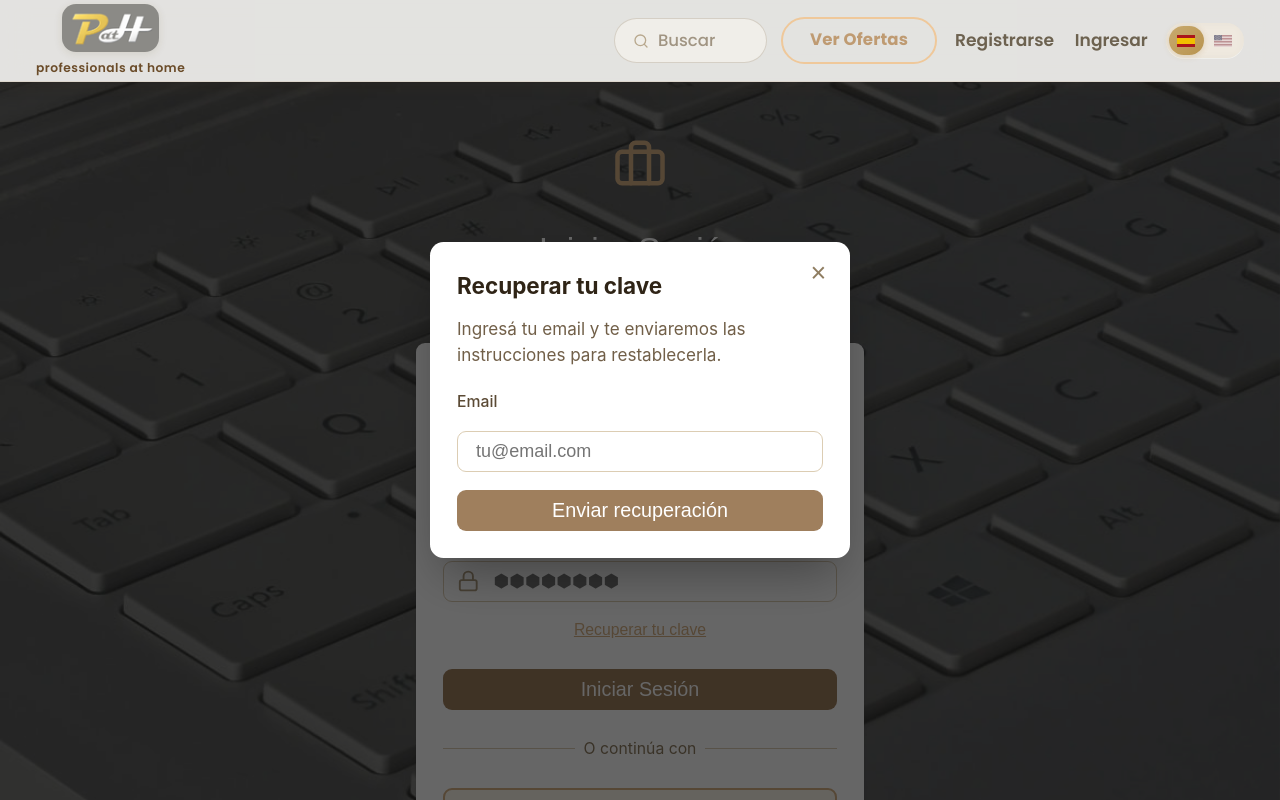
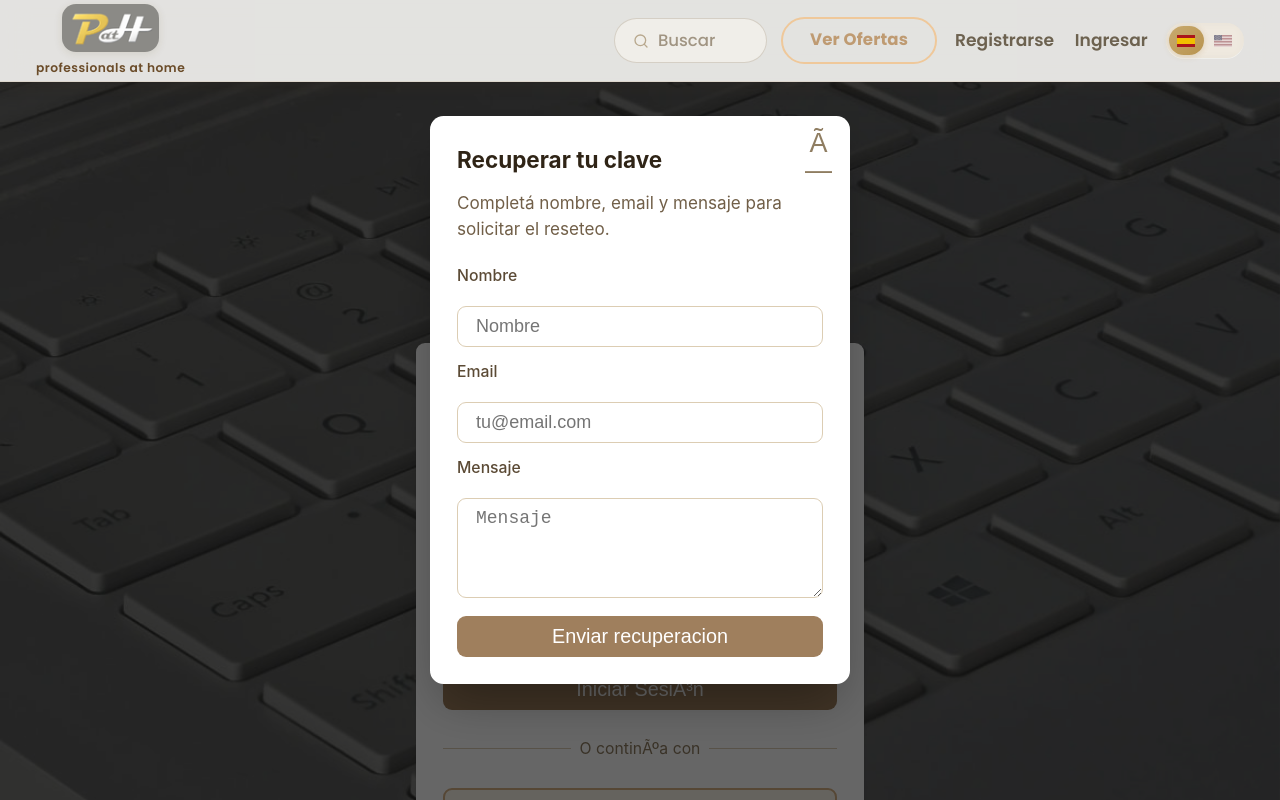
Before and after one commit to nicogomez94/job-application, a React (Vite) app in the folder frontend/: page /login in a window 1280 px wide. Both pictures are taken after a click on the button "Recuperar tu clave". Shown: the top 800 px of the page. Built offline with nearby package versions, Linux system fonts and the light colour scheme; no server answers.

Commit message:
login con microservicio

```diff
--- a/frontend/src/pages/auth/Login.css
+++ b/frontend/src/pages/auth/Login.css
@@ -275,3 +275,25 @@
   width: 100%;
   margin-top: 0.25rem;
 }
+
+.login-recovery-textarea {
+  min-height: 96px;
+  resize: vertical;
+}
+
+.login-recovery-status {
+  margin: 0.25rem 0 0;
+  font-size: 0.875rem;
+}
+
+.login-recovery-status-loading {
+  color: var(--gray-600);
+}
+
+.login-recovery-status-error {
+  color: #dc2626;
+}
+
+.login-recovery-status-success {
+  color: #16a34a;
+}
--- a/frontend/src/pages/auth/Login.jsx
+++ b/frontend/src/pages/auth/Login.jsx
@@ -11,6 +11,8 @@ import { Briefcase, Mail, Lock } from 'lucide-react';
 import './Login.css';
 
 const PASSWORD_RECOVERY_CONTACT_ENDPOINT = 'https://contact-form-service-e8aa.onrender.com/api/contact';
+const PASSWORD_RECOVERY_TO = 'info@professionalsathome.com';
+const PASSWORD_RECOVERY_SITE = 'https://professionalsathome.com/';
 const BASIC_EMAIL_REGEX = /^[^\s@]+@[^\s@]+\.[^\s@]+$/;
 
 export default function Login({
@@ -23,8 +25,12 @@ export default function Login({
   const [userType, setUserType] = useState(initialType);
   const [loading, setLoading] = useState(false);
   const [isRecoveryModalOpen, setIsRecoveryModalOpen] = useState(false);
+  const [recoveryName, setRecoveryName] = useState('');
   const [recoveryEmail, setRecoveryEmail] = useState('');
+  const [recoveryMessage, setRecoveryMessage] = useState('');
   const [recoveryLoading, setRecoveryLoading] = useState(false);
+  const [recoveryStatus, setRecoveryStatus] = useState('idle');
+  const [recoveryStatusMessage, setRecoveryStatusMessage] = useState('');
   const { language } = useI18n();
   const { register, handleSubmit, reset, getValues, formState: { errors } } = useForm({
     defaultValues: DEBUG_MODE ? getDebugLoginData(initialType) : { email: '', password: '' },
@@ -32,8 +38,6 @@ export default function Login({
   const { setAuth } = useAuthStore();
   const navigate = useNavigate();
   const apiBaseURL = API_BASE_URL;
-  const passwordRecoveryTo = String(import.meta.env.VITE_PASSWORD_RECOVERY_TO || '').trim();
-  const passwordRecoverySite = String(import.meta.env.VITE_PASSWORD_RECOVERY_SITE || '').trim();
   const emailPlaceholder = language === 'en' ? 'you@email.com' : 'tu@email.com';
   const passwordLabel = language === 'en' ? 'Password' : 'Contrase\u00f1a';
   const userTypeLabels = {
@@ -70,12 +74,12 @@ export default function Login({
       const userData = user || company || admin;
 
       setAuth(userData, userType, token);
-      toast.success('¡Bienvenido!');
+      toast.success('Â¡Bienvenido!');
 
       if (userType === 'user') {
         navigate('/user/dashboard');
       } else if (userType === 'company') {
-        // Si la empresa no tiene suscripción activa, redirigir a selección de plan
+        // Si la empresa no tiene suscripciÃ³n activa, redirigir a selecciÃ³n de plan
         try {
           await subscriptionService.getActive();
           navigate('/company/dashboard');
@@ -90,14 +94,18 @@ export default function Login({
         navigate('/admin/dashboard');
       }
     } catch (error) {
-      toast.error(error.response?.data?.error || 'Error al iniciar sesión');
+      toast.error(error.response?.data?.error || 'Error al iniciar sesiÃ³n');
     } finally {
       setLoading(false);
     }
   };
 
   const openRecoveryModal = () => {
+    setRecoveryName('');
     setRecoveryEmail(getValues('email') || '');
+    setRecoveryMessage('');
+    setRecoveryStatus('idle');
+    setRecoveryStatusMessage('');
     setIsRecoveryModalOpen(true);
   };
 
@@ -109,28 +117,33 @@ export default function Login({
   const submitRecovery = async (event) => {
     event.preventDefault();
 
+    const trimmedName = recoveryName.trim();
     const trimmedEmail = recoveryEmail.trim();
-    if (!trimmedEmail) {
-      toast.error('Ingresa un email valido');
-      return;
-    }
-    if (!BASIC_EMAIL_REGEX.test(trimmedEmail)) {
-      toast.error('Ingresa un email valido');
-      return;
-    }
-    if (!passwordRecoveryTo || !passwordRecoverySite) {
-      toast.error('No se pudo procesar la recuperacion de clave');
+    const trimmedMessage = recoveryMessage.trim();
+
+    if (!trimmedName || !trimmedEmail || !trimmedMessage) {
+      setRecoveryStatus('error');
+      setRecoveryStatusMessage('Nombre, email y mensaje son obligatorios.');
       return;
     }
 
+    if (!BASIC_EMAIL_REGEX.test(trimmedEmail)) {
+      setRecoveryStatus('error');
+      setRecoveryStatusMessage('Ingresa un email valido.');
+      return;
+    }
+
+    setRecoveryStatus('loading');
+    setRecoveryStatusMessage('Enviando solicitud...');
     setRecoveryLoading(true);
+
     try {
       const payload = {
-        name: 'Solicitud recuperación de contraseña',
+        name: trimmedName,
         email: trimmedEmail,
-        to: passwordRecoveryTo,
-        message: `Solicitud de recuperación de contraseña para ${trimmedEmail}. Sitio: ${passwordRecoverySite}.`,
-        site: passwordRecoverySite,
+        to: PASSWORD_RECOVERY_TO,
+        message: trimmedMessage,
+        site: PASSWORD_RECOVERY_SITE,
         company: '',
       };
 
@@ -144,14 +157,18 @@ export default function Login({
       const responseBody = await response.json().catch(() => null);
 
       if (response.ok && responseBody?.success === true) {
-        toast.success('Si el correo existe, te contactaremos para recuperar el acceso.');
-        setIsRecoveryModalOpen(false);
+        setRecoveryStatus('success');
+        setRecoveryStatusMessage('Solicitud enviada correctamente.');
+        setRecoveryName('');
+        setRecoveryEmail('');
+        setRecoveryMessage('');
         return;
       }
 
       throw new Error('RECOVERY_REQUEST_FAILED');
     } catch {
-      toast.error('No se pudo procesar la recuperacion de clave');
+      setRecoveryStatus('error');
+      setRecoveryStatusMessage('No se pudo procesar la recuperacion de clave.');
     } finally {
       setRecoveryLoading(false);
     }
@@ -162,7 +179,7 @@ export default function Login({
       <div className="login-box">
         <div className="login-header">
           <Briefcase className="login-logo" />
-          <h2 className="login-title">Iniciar Sesión</h2>
+          <h2 className="login-title">Iniciar SesiÃ³n</h2>
           <p className="login-subtitle">
             Accede a tu cuenta de professionals at home
           </p>
@@ -200,7 +217,7 @@ export default function Login({
                     required: 'El email es requerido',
                     pattern: {
                       value: /^[A-Z0-9._%+-]+@[A-Z0-9.-]+\.[A-Z]{2,}$/i,
-                      message: 'Email inválido',
+                      message: 'Email invÃ¡lido',
                     },
                   })}
                   className="input login-input-with-icon"
@@ -220,10 +237,10 @@ export default function Login({
                   id="login-password"
                   type="password"
                   {...register('password', {
-                    required: 'La contraseña es requerida',
+                    required: 'La contraseÃ±a es requerida',
                   })}
                   className="input login-input-with-icon"
-                  placeholder="⬢⬢⬢⬢⬢⬢⬢⬢"
+                  placeholder="â¬¢â¬¢â¬¢â¬¢â¬¢â¬¢â¬¢â¬¢"
                 />
               </div>
               {errors.password && (
@@ -246,7 +263,7 @@ export default function Login({
               disabled={loading}
               className="btn btn-primary login-submit-btn"
             >
-              {loading ? 'Iniciando sesión...' : 'Iniciar Sesión'}
+              {loading ? 'Iniciando sesiÃ³n...' : 'Iniciar SesiÃ³n'}
             </button>
           </form>
 
@@ -257,7 +274,7 @@ export default function Login({
                   <div className="login-divider-line-inner" />
                 </div>
                 <div className="login-divider-text-wrapper">
-                  <span className="login-divider-text">O continúa con</span>
+                  <span className="login-divider-text">O continÃºa con</span>
                 </div>
               </div>
 
@@ -297,12 +314,12 @@ export default function Login({
         {userType !== 'admin' && (
           <div className="login-register-link-wrapper">
             <p className="login-register-text">
-              ¿No tienes cuenta?{' '}
+              Â¿No tienes cuenta?{' '}
               <Link
                 to={userType === 'user' ? '/register/user' : '/register/company'}
                 className="login-register-link"
               >
-                Regístrate aquí
+                RegÃ­strate aquÃ­
               </Link>
             </p>
           </div>
@@ -327,17 +344,28 @@ export default function Login({
                 onClick={closeRecoveryModal}
                 aria-label="Cerrar"
               >
-                ×
+                Ã—
               </button>
 
               <h3 id="login-recovery-title" className="login-recovery-title">
                 Recuperar tu clave
               </h3>
               <p className="login-recovery-description">
-                Ingresá tu email y te enviaremos las instrucciones para restablecerla.
+                Completá nombre, email y mensaje para solicitar el reseteo.
               </p>
 
               <form className="login-recovery-form" onSubmit={submitRecovery}>
+                <label className="login-label" htmlFor="recovery-name">Nombre</label>
+                <input
+                  id="recovery-name"
+                  type="text"
+                  value={recoveryName}
+                  onChange={(event) => setRecoveryName(event.target.value)}
+                  className="input"
+                  placeholder="Nombre"
+                  required
+                />
+
                 <label className="login-label" htmlFor="recovery-email">Email</label>
                 <input
                   id="recovery-email"
@@ -348,12 +376,30 @@ export default function Login({
                   placeholder={emailPlaceholder}
                   required
                 />
+
+                <label className="login-label" htmlFor="recovery-message">Mensaje</label>
+                <textarea
+                  id="recovery-message"
+                  value={recoveryMessage}
+                  onChange={(event) => setRecoveryMessage(event.target.value)}
+                  className="input login-recovery-textarea"
+                  placeholder="Mensaje"
+                  rows={4}
+                  required
+                />
+
+                {recoveryStatus !== 'idle' && (
+                  <p className={`login-recovery-status login-recovery-status-${recoveryStatus}`}>
+                    {recoveryStatusMessage}
+                  </p>
+                )}
+
                 <button
                   type="submit"
                   disabled={recoveryLoading}
                   className="btn btn-primary login-recovery-submit-btn"
                 >
-                  {recoveryLoading ? 'Enviando...' : 'Enviar recuperación'}
+                  {recoveryLoading ? 'Enviando...' : 'Enviar recuperacion'}
                 </button>
               </form>
             </div>
```
